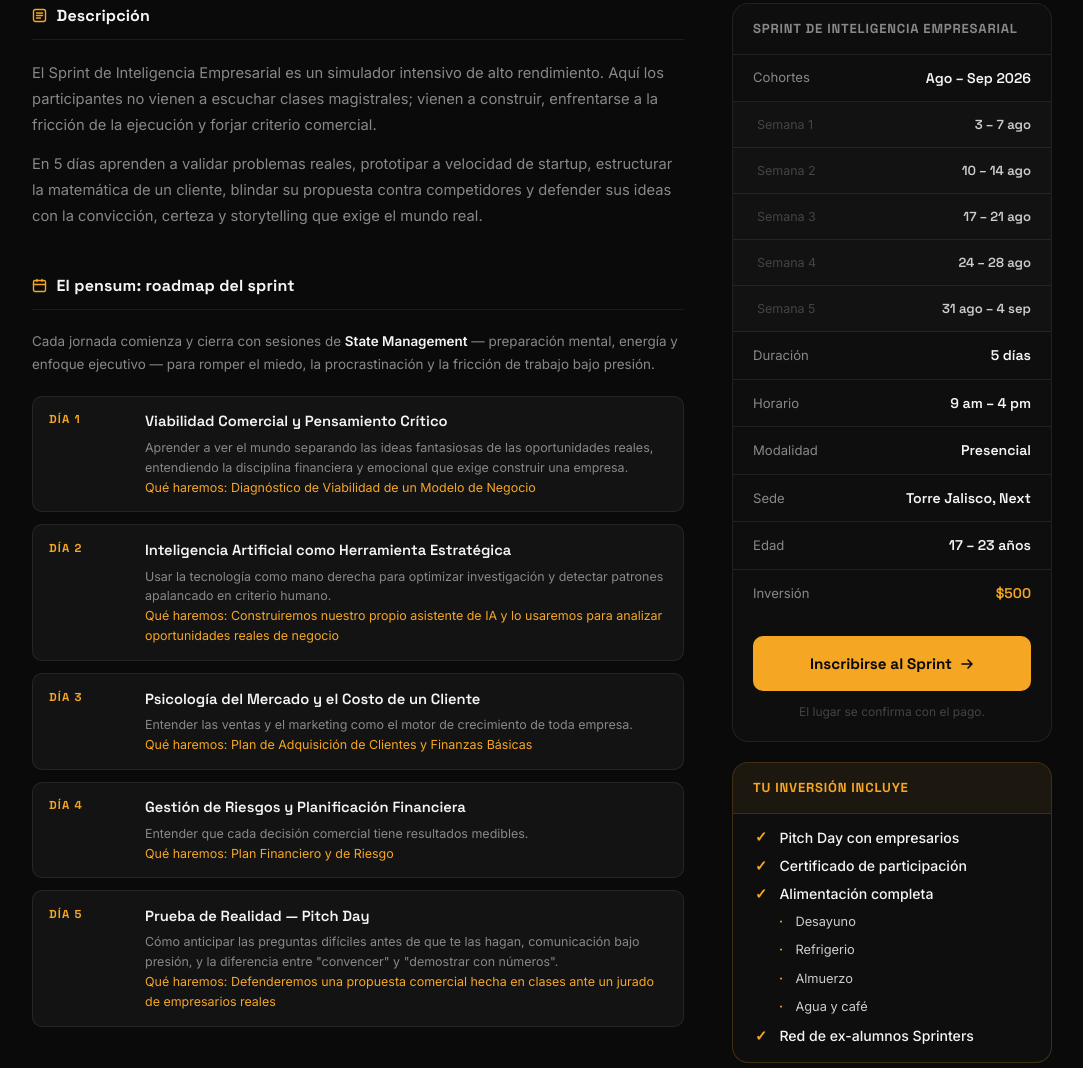
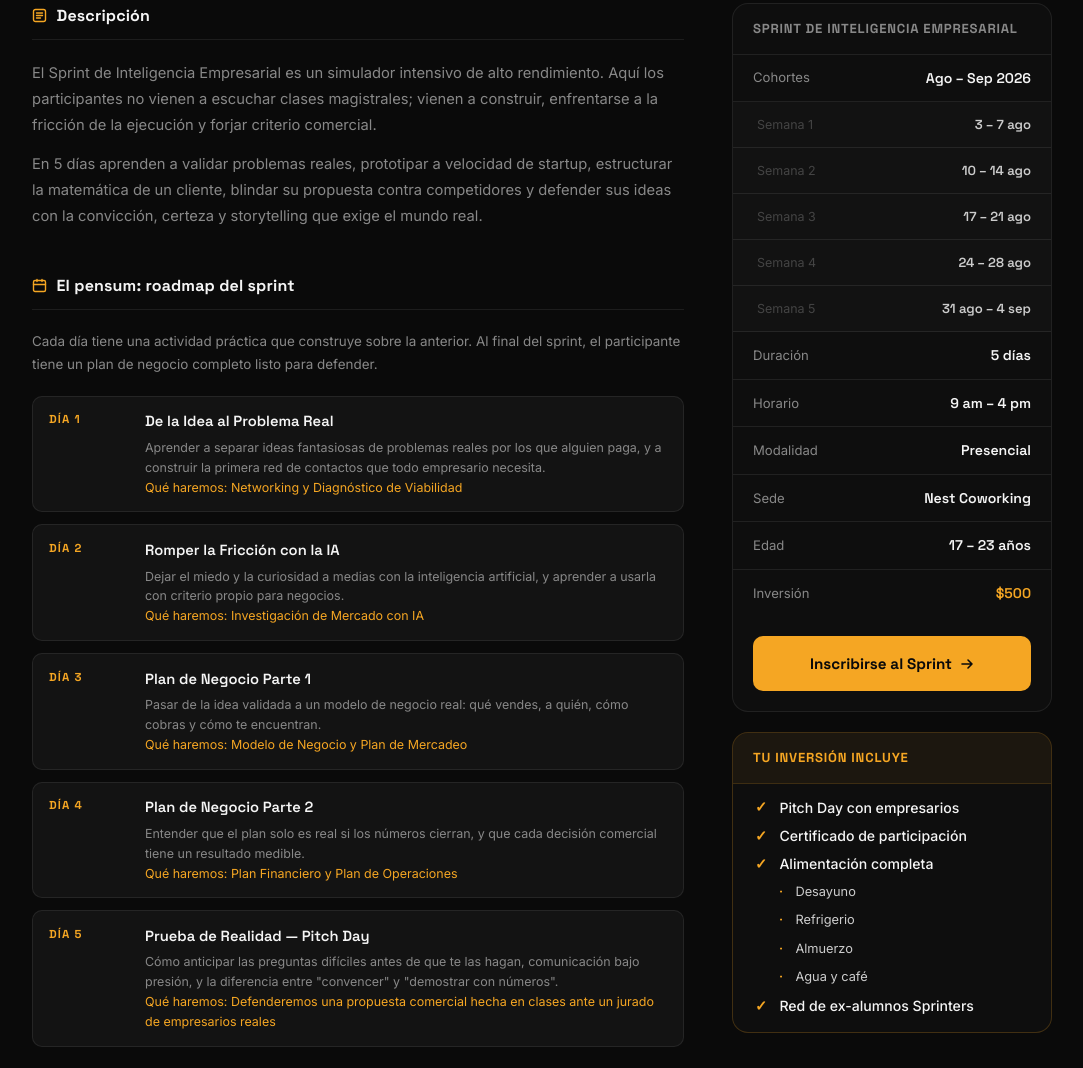
Before and after one commit to juandnr/OscarB2B, a plain HTML site: page sprint.html in a window 1280 px wide. Shown: the part 629-1697 px from the top of the page, without its empty margins (98-1181 px from the left). Drawn offline with Linux system fonts and the light colour scheme.

Commit message:
Add files via upload

```diff
--- a/sprint.html
+++ b/sprint.html
@@ -12,9 +12,9 @@
 <meta charset="UTF-8">
 <meta name="viewport" content="width=device-width, initial-scale=1.0">
 <title>Sprint de Inteligencia Empresarial — Oscar B2B</title>
-<meta name="description" content="5 días presenciales en Torre Jalisco, Next para jóvenes de 17 a 23 años. Criterio comercial, IA estratégica, psicología del mercado y gestión de riesgos. Agosto–Septiembre 2026 · $500.">
+<meta name="description" content="5 días presenciales en Nest Coworking para jóvenes de 17 a 23 años. Criterio comercial, IA estratégica, psicología del mercado y gestión de riesgos. Agosto–Septiembre 2026 · $500.">
 <meta property="og:title" content="Sprint de Inteligencia Empresarial — Oscar B2B">
-<meta property="og:description" content="5 días para desarrollar criterio comercial y aprender a navegar el mundo real. Pensamiento crítico, IA y gestión de riesgos. Torre Jalisco, Next · $500.">
+<meta property="og:description" content="5 días para desarrollar criterio comercial y aprender a navegar el mundo real. Pensamiento crítico, IA y gestión de riesgos. Nest Coworking · $500.">
 <meta property="og:type" content="website">
 <!-- TODO: Agregar og:image (1200×630 px) para preview de WhatsApp -->
 
@@ -301,7 +301,7 @@ textarea{resize:vertical;min-height:90px;}
   <div class="mob-inner">
     <div class="mob-txt">
       <strong>Sprint de Inteligencia Empresarial</strong>
-      $500 · Torre Jalisco, Next · Ago–Sep 2026
+      $500 · Nest Coworking · Ago–Sep 2026
     </div>
     <a href="#form-section" class="mob-btn">Inscribirse →</a>
   </div>
@@ -344,7 +344,7 @@ textarea{resize:vertical;min-height:90px;}
       </div>
       <div class="stat">
         <span class="stat-label">Sede</span>
-        <span class="stat-val">Torre Jalisco, Next</span>
+        <span class="stat-val">Nest Coworking</span>
       </div>
     </div>
   </div>
@@ -376,34 +376,34 @@ textarea{resize:vertical;min-height:90px;}
             <svg width="15" height="15" viewBox="0 0 15 15" fill="none" stroke="currentColor" stroke-width="1.4" stroke-linecap="round"><rect x="1.5" y="2.5" width="12" height="11" rx="1.5"/><path d="M5 1.5v2M10 1.5v2M1.5 6.5h12"/></svg>
             El pensum: roadmap del sprint
           </div>
-          <p style="font-size:.84rem;color:var(--g2);line-height:1.7;margin-bottom:1.25rem;">Cada jornada comienza y cierra con sesiones de <strong style="color:var(--white);">State Management</strong> — preparación mental, energía y enfoque ejecutivo — para romper el miedo, la procrastinación y la fricción de trabajo bajo presión.</p>
+          <p style="font-size:.84rem;color:var(--g2);line-height:1.7;margin-bottom:1.25rem;">Cada día tiene una actividad práctica que construye sobre la anterior. Al final del sprint, el participante tiene un plan de negocio completo listo para defender.</p>
           <div class="day-list">
             <div class="day-row">
               <div class="day-n">Día 1</div>
               <div class="day-body">
-                <div class="day-title">Viabilidad Comercial y Pensamiento Crítico</div>
-                <div class="day-output">Aprender a ver el mundo separando las ideas fantasiosas de las oportunidades reales, entendiendo la disciplina financiera y emocional que exige construir una empresa.<br><span>Qué haremos: Diagnóstico de Viabilidad de un Modelo de Negocio</span></div>
+                <div class="day-title">De la Idea al Problema Real</div>
+                <div class="day-output">Aprender a separar ideas fantasiosas de problemas reales por los que alguien paga, y a construir la primera red de contactos que todo empresario necesita.<br><span>Qué haremos: Networking y Diagnóstico de Viabilidad</span></div>
               </div>
             </div>
             <div class="day-row">
               <div class="day-n">Día 2</div>
               <div class="day-body">
-                <div class="day-title">Inteligencia Artificial como Herramienta Estratégica</div>
-                <div class="day-output">Usar la tecnología como mano derecha para optimizar investigación y detectar patrones apalancado en criterio humano.<br><span>Qué haremos: Construiremos nuestro propio asistente de IA y lo usaremos para analizar oportunidades reales de negocio</span></div>
+                <div class="day-title">Romper la Fricción con la IA</div>
+                <div class="day-output">Dejar el miedo y la curiosidad a medias con la inteligencia artificial, y aprender a usarla con criterio propio para negocios.<br><span>Qué haremos: Investigación de Mercado con IA</span></div>
               </div>
             </div>
             <div class="day-row">
               <div class="day-n">Día 3</div>
               <div class="day-body">
-                <div class="day-title">Psicología del Mercado y el Costo de un Cliente</div>
-                <div class="day-output">Entender las ventas y el marketing como el motor de crecimiento de toda empresa.<br><span>Qué haremos: Plan de Adquisición de Clientes y Finanzas Básicas</span></div>
+                <div class="day-title">Plan de Negocio Parte 1</div>
+                <div class="day-output">Pasar de la idea validada a un modelo de negocio real: qué vendes, a quién, cómo cobras y cómo te encuentran.<br><span>Qué haremos: Modelo de Negocio y Plan de Mercadeo</span></div>
               </div>
             </div>
             <div class="day-row">
               <div class="day-n">Día 4</div>
               <div class="day-body">
-                <div class="day-title">Gestión de Riesgos y Planificación Financiera</div>
-                <div class="day-output">Entender que cada decisión comercial tiene resultados medibles.<br><span>Qué haremos: Plan Financiero y de Riesgo</span></div>
+                <div class="day-title">Plan de Negocio Parte 2</div>
+                <div class="day-output">Entender que el plan solo es real si los números cierran, y que cada decisión comercial tiene un resultado medible.<br><span>Qué haremos: Plan Financiero y Plan de Operaciones</span></div>
               </div>
             </div>
             <div class="day-row">
@@ -558,7 +558,7 @@ textarea{resize:vertical;min-height:90px;}
             </details>
             <details class="fi">
               <summary class="fq">¿Dónde se realiza el programa?</summary>
-              <p class="fa">Torre Jalisco, Next. La dirección exacta se notifica al confirmar la inscripción.</p>
+              <p class="fa">Nest Coworking. La dirección exacta se notifica al confirmar la inscripción.</p>
             </details>
             <details class="fi">
               <summary class="fq">¿Existe código de vestimenta?</summary>
@@ -621,7 +621,7 @@ textarea{resize:vertical;min-height:90px;}
             </div>
             <div class="side-row">
               <span class="side-row-label">Sede</span>
-              <span class="side-row-val">Torre Jalisco, Next</span>
+              <span class="side-row-val">Nest Coworking</span>
             </div>
             <div class="side-row">
               <span class="side-row-label">Edad</span>
@@ -637,7 +637,6 @@ textarea{resize:vertical;min-height:90px;}
               Inscribirse al Sprint
               <svg width="14" height="14" viewBox="0 0 14 14" fill="none"><path d="M2 7h10M8 3l4 4-4 4" stroke="currentColor" stroke-width="1.6" stroke-linecap="round" stroke-linejoin="round"/></svg>
             </a>
-            <p class="side-note">El lugar se confirma con el pago.</p>
           </div>
         </div>
 
```
